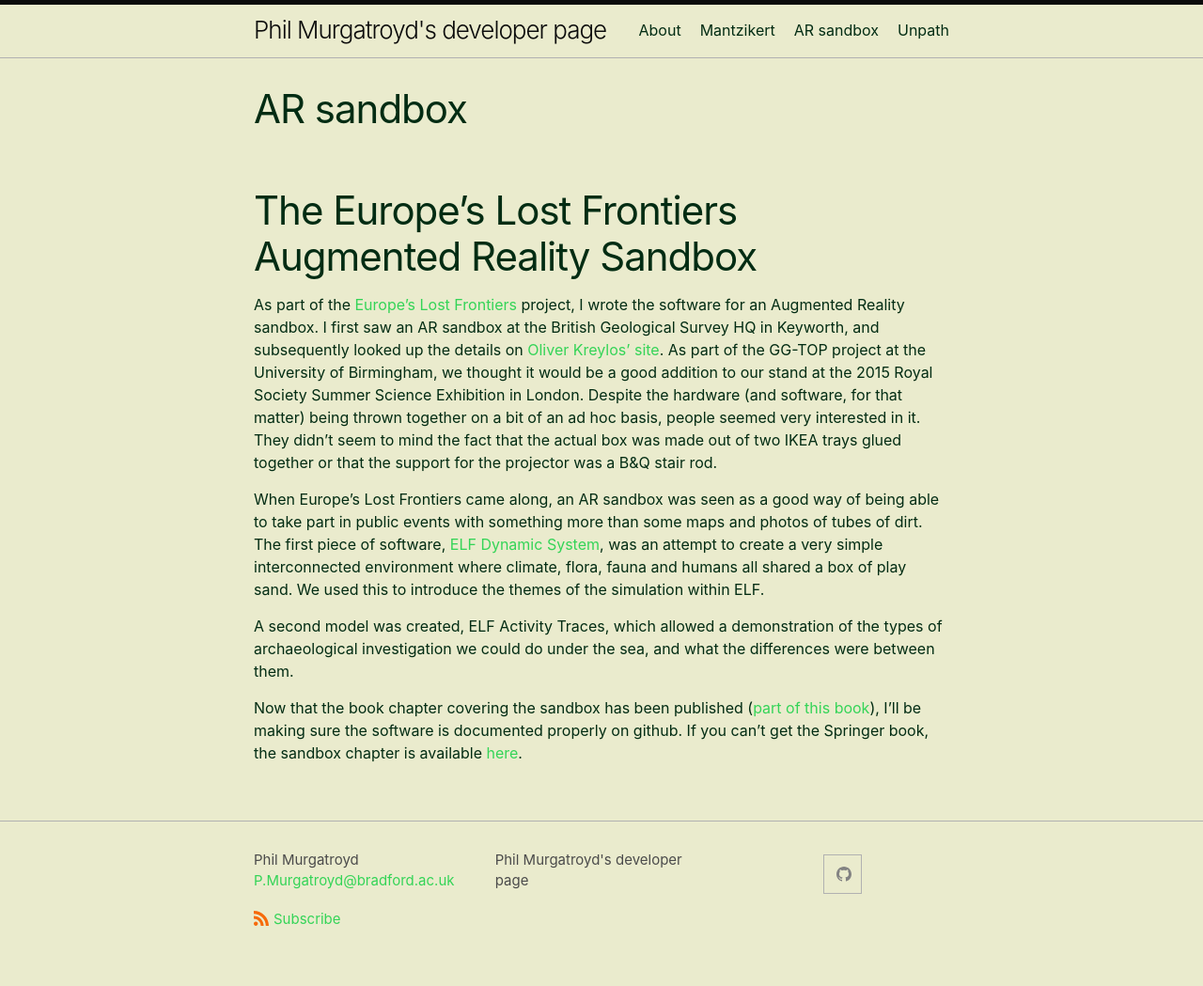
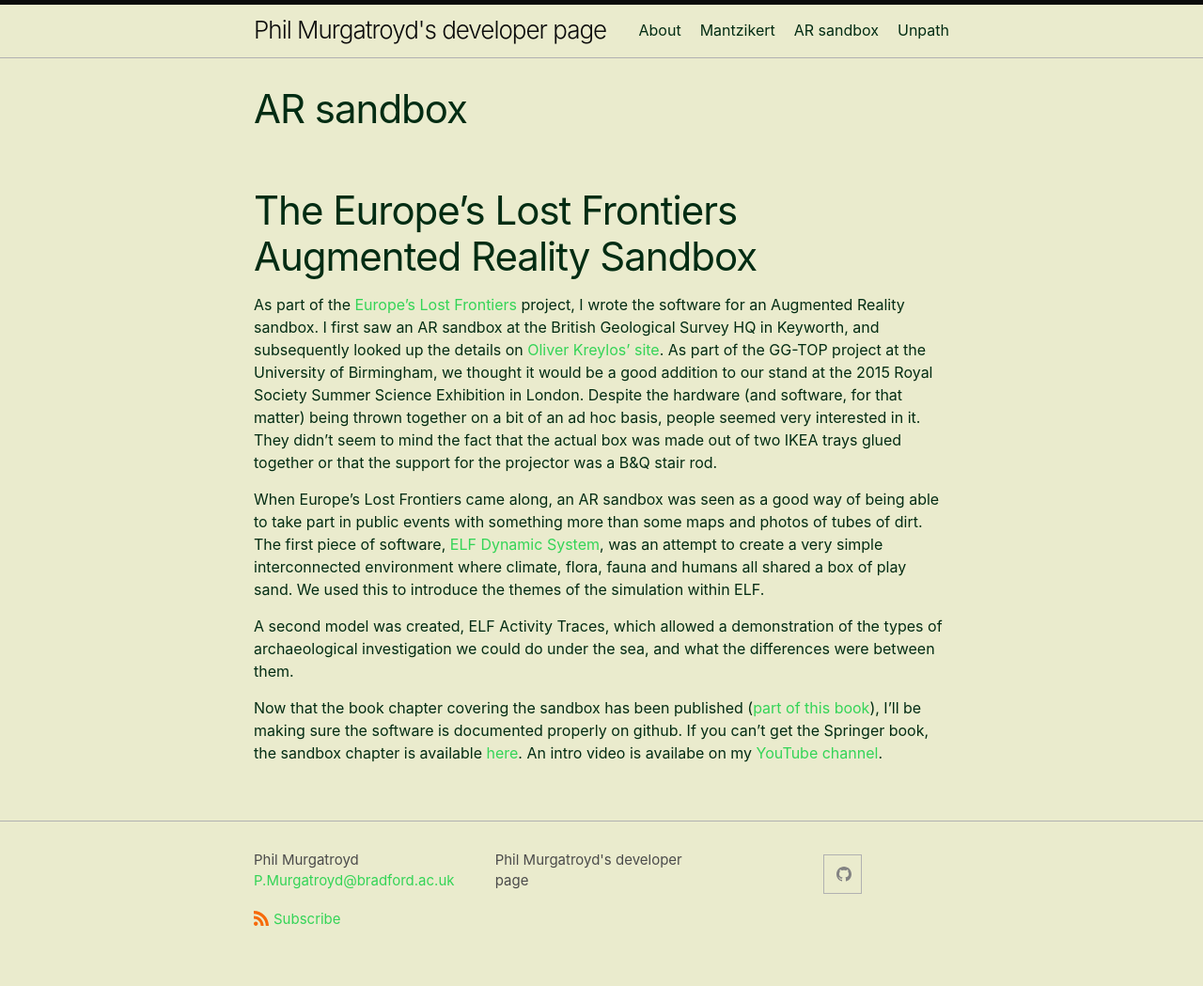
Before and after one commit to ELFdev001/ELFdev001.github.io, a Jekyll site: the page built from sandbox.markdown, in a window 1280 px wide. Shown: the whole page at 94% size. Built offline with Jekyll 4.4.1, drawn with Linux system fonts in a browser that asks for light colours.

Commit message:
Added youtube video for sandbox

```diff
--- a/sandbox.markdown
+++ b/sandbox.markdown
@@ -11,4 +11,4 @@ When Europe's Lost Frontiers came along, an AR sandbox was seen as a good way of
 
 A second model was created, ELF Activity Traces, which allowed a demonstration of the types of archaeological investigation we could do under the sea, and what the differences were between them.
 
-Now that the book chapter covering the sandbox has been published ([part of this book](https://link.springer.com/book/10.1007/978-3-030-77028-0)), I'll be making sure the software is documented properly on github. If you can't get the Springer book, the sandbox chapter is available [here](https://bradford.academia.edu/PhilipMurgatroyd).
+Now that the book chapter covering the sandbox has been published ([part of this book](https://link.springer.com/book/10.1007/978-3-030-77028-0)), I'll be making sure the software is documented properly on github. If you can't get the Springer book, the sandbox chapter is available [here](https://bradford.academia.edu/PhilipMurgatroyd). An intro video is availabe on my [YouTube channel](https://youtu.be/6T9FZwyFB0I).
```
